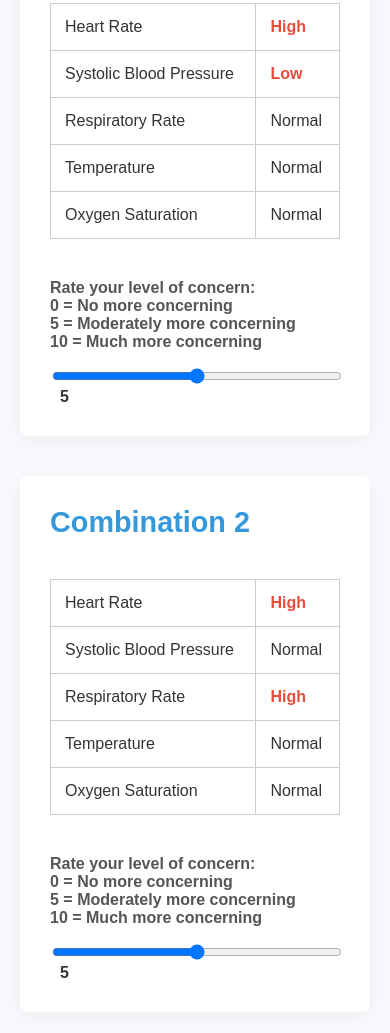
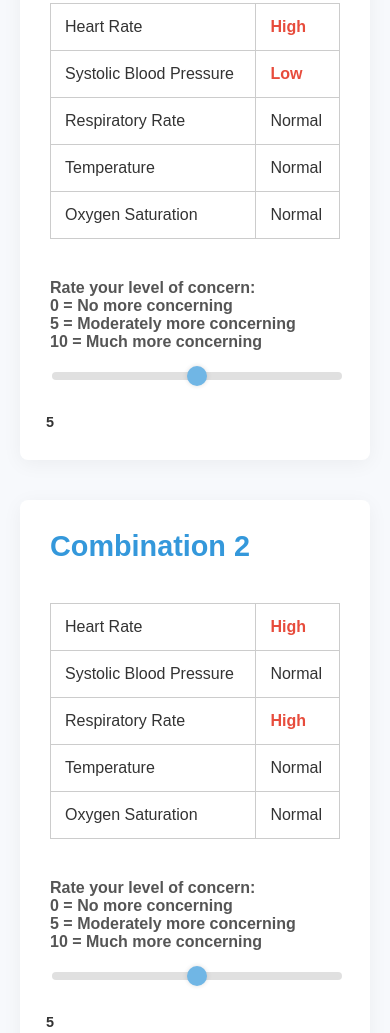
Before and after one commit to Troy-Kettle/dataCollection, a plain HTML site: page part2.html in a window 390 px wide. Shown: the part 756-1789 px from the top of the page. Drawn offline with Linux system fonts and the light colour scheme.

Commit message:
more ready now

```diff
--- a/styles.css
+++ b/styles.css
@@ -332,9 +332,13 @@ a {
     color: #3498db;
     font-size: 1.8em;
 }
+/* Slider Styles */
 .slider-container {
     margin-top: 40px;
+    position: relative;
+    padding-bottom: 30px; /* Space for the value below the slider */
 }
+
 .slider-container label {
     display: block;
     margin-bottom: 15px;
@@ -342,16 +346,93 @@ a {
     font-size: 1em;
     color: #555;
 }
-.slider-container input[type="range"] {
+
+input[type="range"] {
+    -webkit-appearance: none;
     width: 100%;
+    height: 8px;
+    border-radius: 5px;
+    background: #d3d3d3;
+    outline: none;
+    opacity: 0.7;
+    transition: opacity 0.2s;
+    margin-bottom: 20px; /* Increased space between slider and value */
 }
-.slider-container span {
-    display: inline-block;
-    margin-left: 10px;
+
+input[type="range"]:hover {
+    opacity: 1;
+}
+
+input[type="range"]::-webkit-slider-thumb {
+    -webkit-appearance: none;
+    appearance: none;
+    width: 20px;
+    height: 20px;
+    border-radius: 50%;
+    background: #3498db;
+    cursor: pointer;
+    box-shadow: 0 0 5px rgba(0,0,0,0.2);
+    transition: background 0.3s ease;
+}
+
+input[type="range"]::-moz-range-thumb {
+    width: 20px;
+    height: 20px;
+    border-radius: 50%;
+    background: #3498db;
+    cursor: pointer;
+    box-shadow: 0 0 5px rgba(0,0,0,0.2);
+    transition: background 0.3s ease;
+}
+
+input[type="range"]::-webkit-slider-thumb:hover,
+input[type="range"]::-moz-range-thumb:hover {
+    background: #2980b9;
+}
+
+.slider-value {
+    position: absolute;
+    bottom: 0;
+    left: 0;
+    color: #333;
     font-weight: bold;
     font-size: 1em;
+    pointer-events: none;
+    opacity: 1;
+    transition: left 0.2s;
+    transform: translateX(-50%);
+}
+
+/* Adjustments for Part 2 and Part 3 */
+.combination .slider-container,
+.question .slider-container {
+    display: block;
+    position: relative;
+}
+
+/* Ensure the span is visible for Part 2 and Part 3 */
+.combination .slider-container span,
+.question .slider-container span {
+    display: inline-block;
+    position: absolute;
+    bottom: 0;
+    left: 0;
+    transform: translateX(-50%);
     color: #333;
+    font-weight: bold;
+    font-size: 1em;
+    pointer-events: none;
 }
+
+/* Responsive adjustments */
+@media screen and (max-width: 768px) {
+    .slider-value,
+    .combination .slider-container span,
+    .question .slider-container span {
+        font-size: 0.9em;
+    }
+}
+
 /* Part 3 Styles */
 #part3Container {
     margin-top: 80px;
```
Also changed, not shown: 1 other file.
